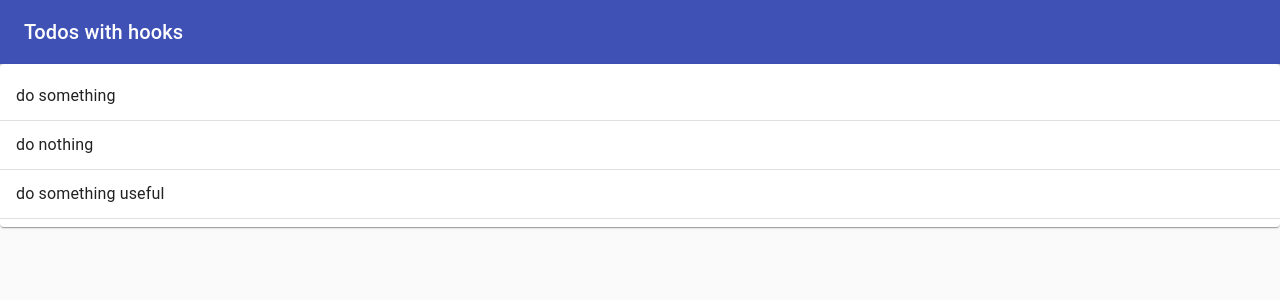
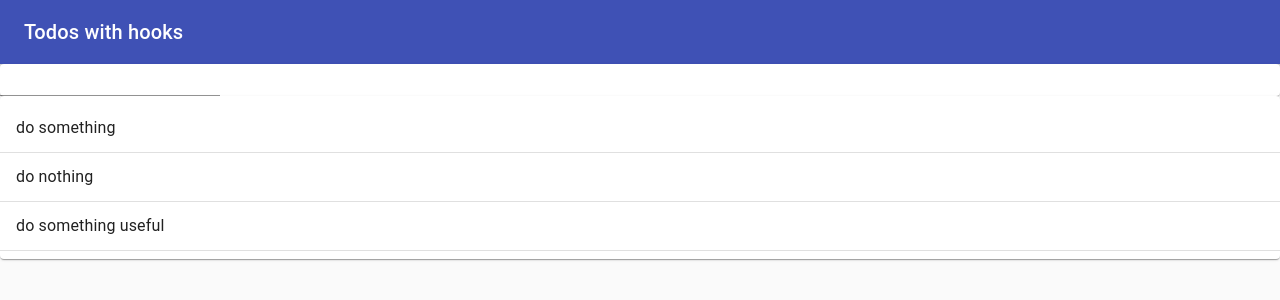
Before and after one commit to madhu5403/React-Hooks, a React (Create React App) app: page / in a window 1280 px wide. Shown: the top 300 px of the page. Built offline with nearby package versions, Linux system fonts and the light colour scheme.

Commit message:
add TodoForm Component

```diff
--- /dev/null
+++ b/src/Hooks/useInputState.js
@@ -0,0 +1,14 @@
+import { useState } from "react"
+
+const useInputState=initialValue=>{
+        const[value,setValue]=useState(initialValue);
+        const handleChange =e=>{
+            setValue(e.target.value);
+        };
+        const reset =()=>{
+            setValue("");
+        };
+        return [value, handleChange, reset];
+
+};
+export default useInputState;
--- a/src/TodoApp.js
+++ b/src/TodoApp.js
@@ -5,6 +5,7 @@
 import Toolbar from '@material-ui/core/Toolbar'
 import Grid from '@material-ui/core/Grid'
 import TodoList from './TodoList'
+import TodoForm from './TodoForm'
 function TodoApp(){
     const initialTodos=[
         {id:1,task:"do something",completed:false},
@@ -12,6 +13,9 @@
         {id:1,task:"do something useful",completed:false}
     ]
     const [todos, setTodos]=useState(initialTodos);
+    const addTodo=newTodotext=>{
+        setTodos([...todos,{id:4,task:newTodotext,completed:false}])
+    }
     return (
         <Paper style={{
             padding:0,
@@ -25,6 +29,7 @@
                     <Typography color='inherit' variant='h6'>Todos with hooks</Typography>
                 </Toolbar>
             </AppBar>
+            <TodoForm addTodo={addTodo} />
             <TodoList todos={todos}></TodoList>
 
         </Paper>
--- /dev/null
+++ b/src/TodoForm.js
@@ -0,0 +1,18 @@
+import { Paper, TextField } from "@material-ui/core";
+import useInputState from "./Hooks/useInputState";
+
+function TodoForm({addTodo}){
+    const[value,handleChange,reset]=useInputState("");
+    return(
+        <Paper>
+            <form onSubmit={e=>{
+                e.preventDefault();
+                addTodo(value);
+                reset();
+            }}>
+             <TextField value={value} onChange={handleChange}></TextField>
+            </form>
+        </Paper>
+    );
+}
+export default TodoForm;
```
